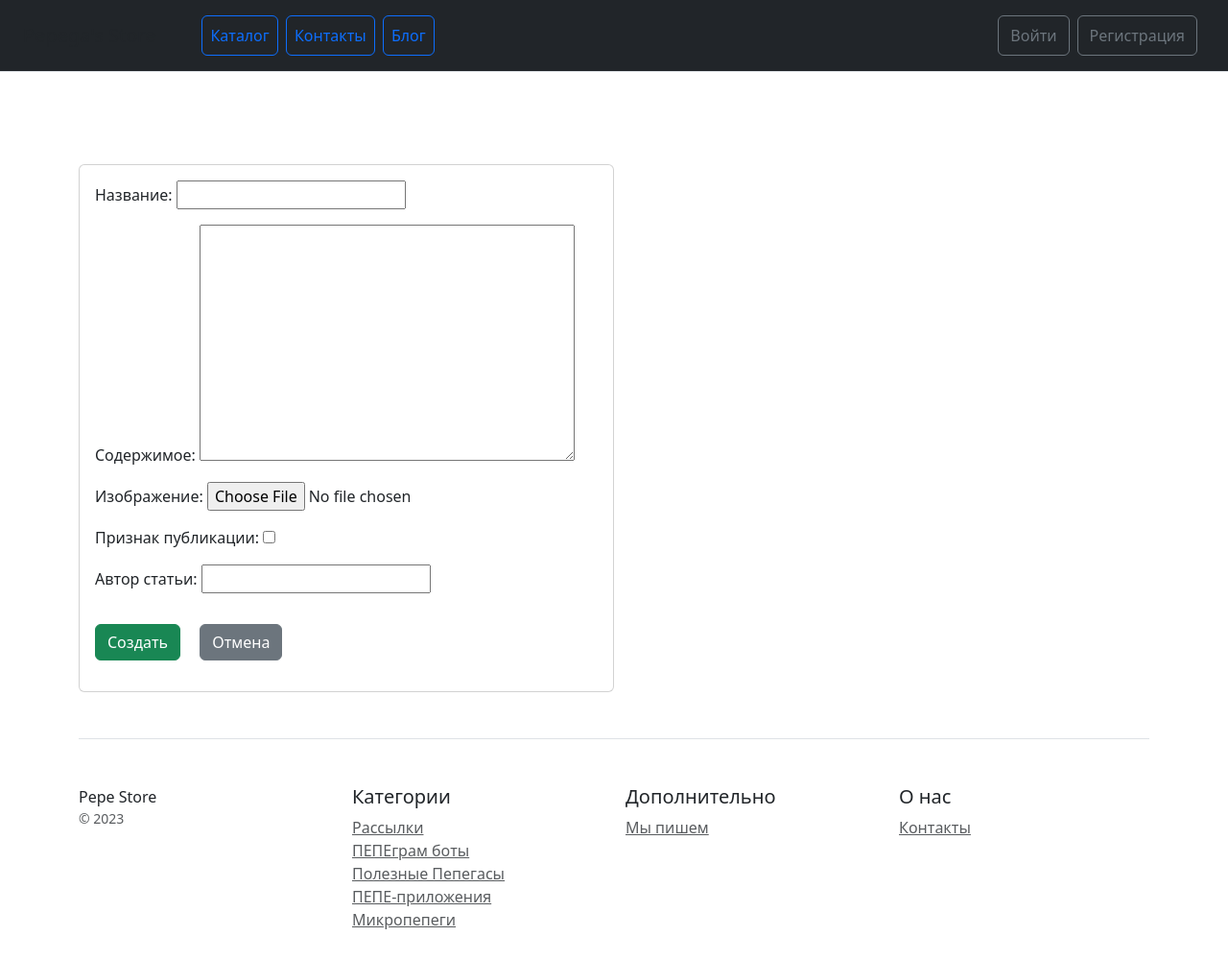
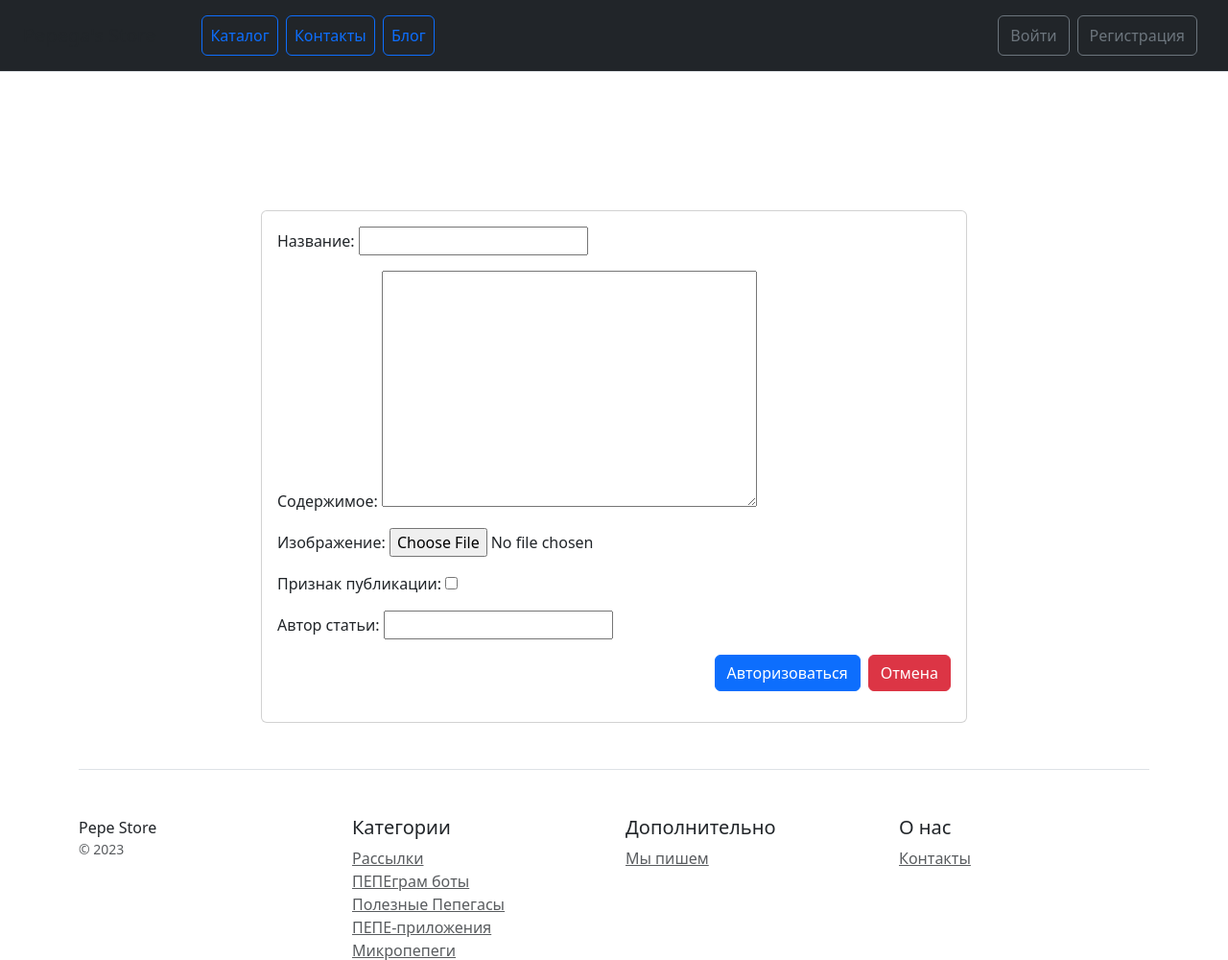
Before and after one commit to Zevaka-official/djangoProject2, a Django app: page /blog/create/ in a window 1280 px wide. Shown: the top 1000 px of the page at 96% size. Before the commit the page ends 968 px from the top, so only its background shows below. Run offline with Django 5.2, Linux system fonts and the light colour scheme; some libraries are stand-ins or nearby versions.

Commit message:
FIX some visual

```diff
--- a/templates/blog/blog_form.html
+++ b/templates/blog/blog_form.html
@@ -1,26 +1,28 @@
 {% extends 'main/base.html' %}
 
 {% block content %}
-    <div class="row">
-        <div class="col-12">
-            <div class="col-6">
-                <div class="card">
-                    <div class="card-body">
-                        <form method="post" enctype="multipart/form-data">
-                            {% csrf_token %}
+    <div class="row justify-content-center mt-5">
+        <div class="col-12 col-md-8">
+            <div class="card">
+                <div class="card-body">
+                    <form method="post" enctype="multipart/form-data" class="needs-validation" novalidate>
+                        {% csrf_token %}
+                        <div class="mb-3">
                             {{ form.as_p }}
+                        </div>
 
-                            <button type="submit" class="btn btn-success">{% if object %}Сохранить{% else %}
-                                Создать{% endif %} </button>
-                            <a
-                                    class="btn btn-secondary m-3"
-                                    href="{% if object %} {% url "blog:detail" object.slug %} {% else %} {% url "blog:list" %} {% endif %}">Отмена</a>
+                        <div class="d-grid gap-2 d-md-flex justify-content-md-end">
+                            {% if request.user.is_authenticated %}
+                                <button type="submit" class="btn btn-success mb-3">{% if object %}Сохранить{% else %}Создать{% endif %}</button>
+                            {% else %}
+                                <a href="{% url 'users_app:login' %}" class="btn btn-primary mb-3">Авторизоваться</a>
+                            {% endif %}
+                            <a class="btn btn-danger mb-3" href="{% if object %} {% url "blog:detail" object.slug %} {% else %} {% url "blog:list" %} {% endif %}">Отмена</a>
+                        </div>
 
-                        </form>
-                    </div>
+                    </form>
                 </div>
             </div>
         </div>
     </div>
-
 {% endblock %}
--- a/templates/blog/blog_list.html
+++ b/templates/blog/blog_list.html
@@ -8,7 +8,7 @@
     {% for object in object_list %}
         <div class="col">
         <div class="card h-100">
-            <img src="{{ object.preview|mediapath }}" class="card-img-top" alt="{{ object.title }}">
+            <img src="{{ object.preview|mediapath }}" class="card-img-top img-fluid" style="height: 127px; object-fit: cover;" alt="{{ object.title }}">
             <div class="card-body">
                 <h5 class="card-title">{{ object.title}}</h5>
                 <p class="card-text"> {{ object.content | truncatechars:100 }} </p>
--- a/templates/main/item.html
+++ b/templates/main/item.html
@@ -1,5 +1,5 @@
 {% extends 'main/base.html' %}
-{% load crispy_forms_tags %}  <!-- Загрузка тегов django-crispy-forms -->
+{% load crispy_forms_tags %}
 {% load media_tag %}
 
 {% block content %}
```
